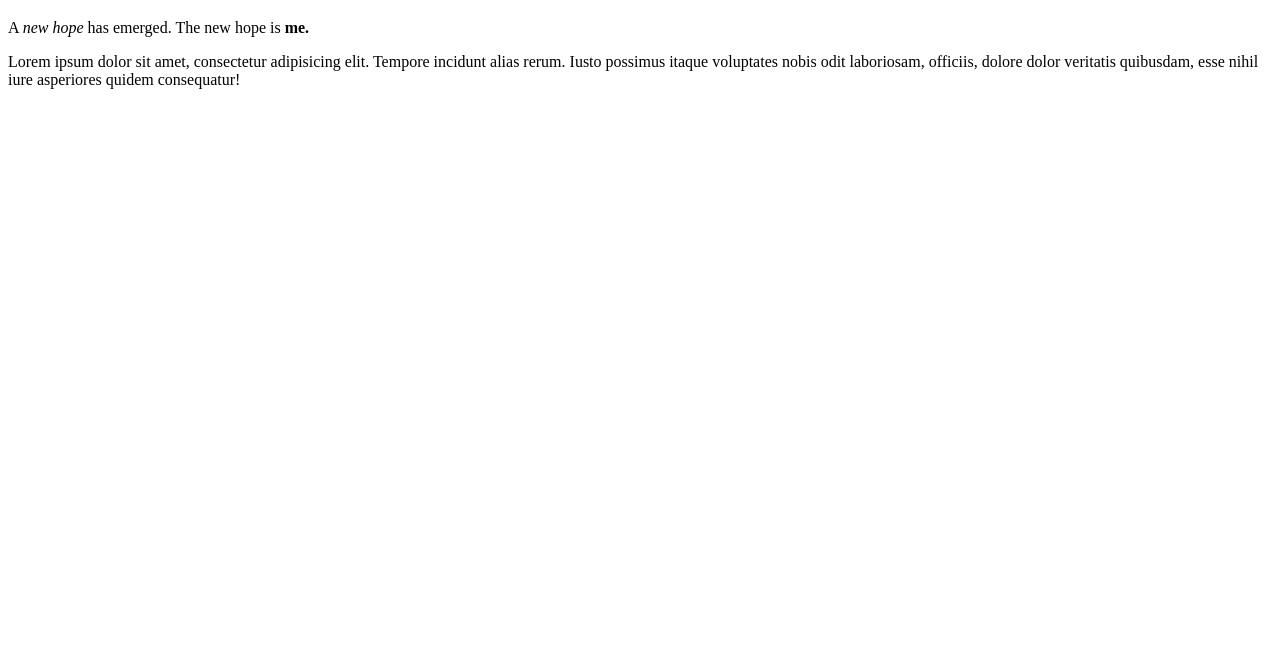
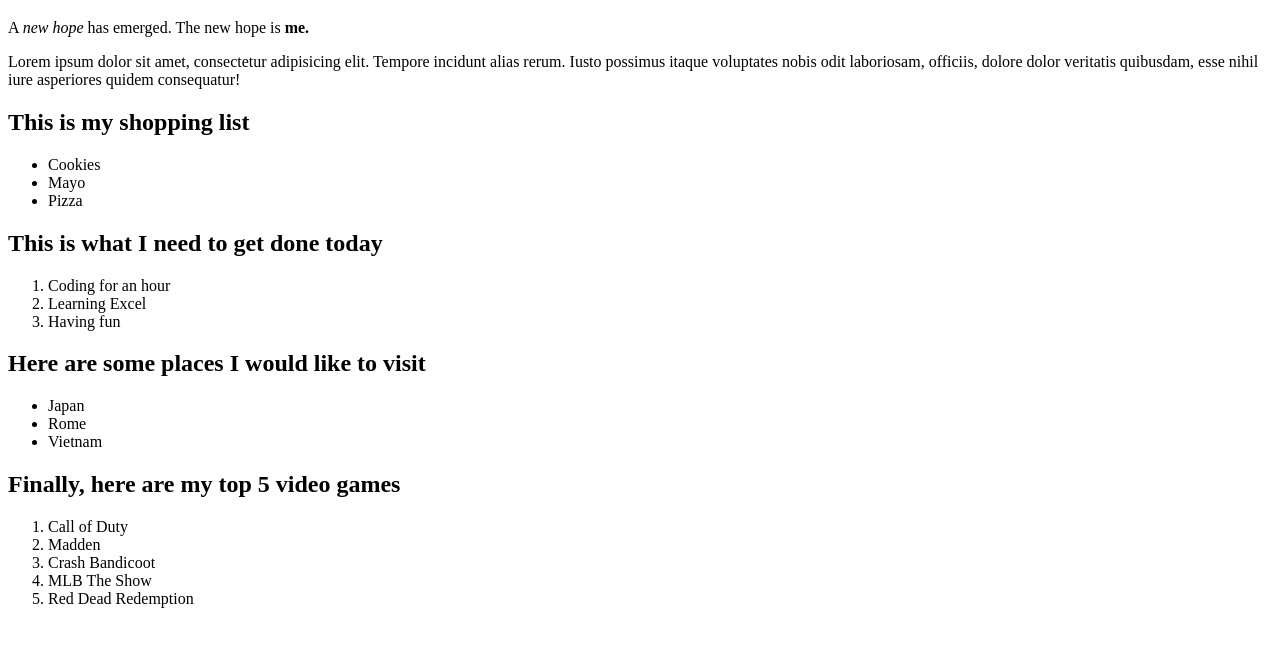
Before and after one commit to chuckstah/my-first-webpage, a plain HTML site: page index.html in a window 1280 px wide. Shown: the part 61-708 px from the top of the page. Drawn offline with Linux system fonts and the light colour scheme.

Commit message:
Adding ordered and unordered lists

```diff
--- a/index.html
+++ b/index.html
@@ -16,6 +16,42 @@
             Iusto possimus itaque voluptates nobis odit laboriosam, officiis, dolore dolor veritatis quibusdam, esse nihil iure asperiores quidem consequatur!
         </p>
 
+        <h2>This is my shopping list</h2>
+
+            <ul>
+                <li>Cookies</li>
+                <li>Mayo</li>
+                <li>Pizza</li>
+
+            </ul>
+
+        <h2>This is what I need to get done today</h2>
+
+            <ol>
+                <li>Coding for an hour</li>
+                <li>Learning Excel</li>
+                <li>Having fun</li>
+
+            </ol>
+
+        <h2>Here are some places I would like to visit</h2>
+
+            <ul>
+                <li>Japan</li>
+                <li>Rome</li>
+                <li>Vietnam</li>
+
+            </ul>
+
+        <h2>Finally, here are my top 5 video games</h2>
+            <ol>
+                <li>Call of Duty</li>
+                <li>Madden</li>
+                <li>Crash Bandicoot</li>
+                <li>MLB The Show</li>
+                <li>Red Dead Redemption</li>
+            </ol>
+
 
     </body>
 
```
